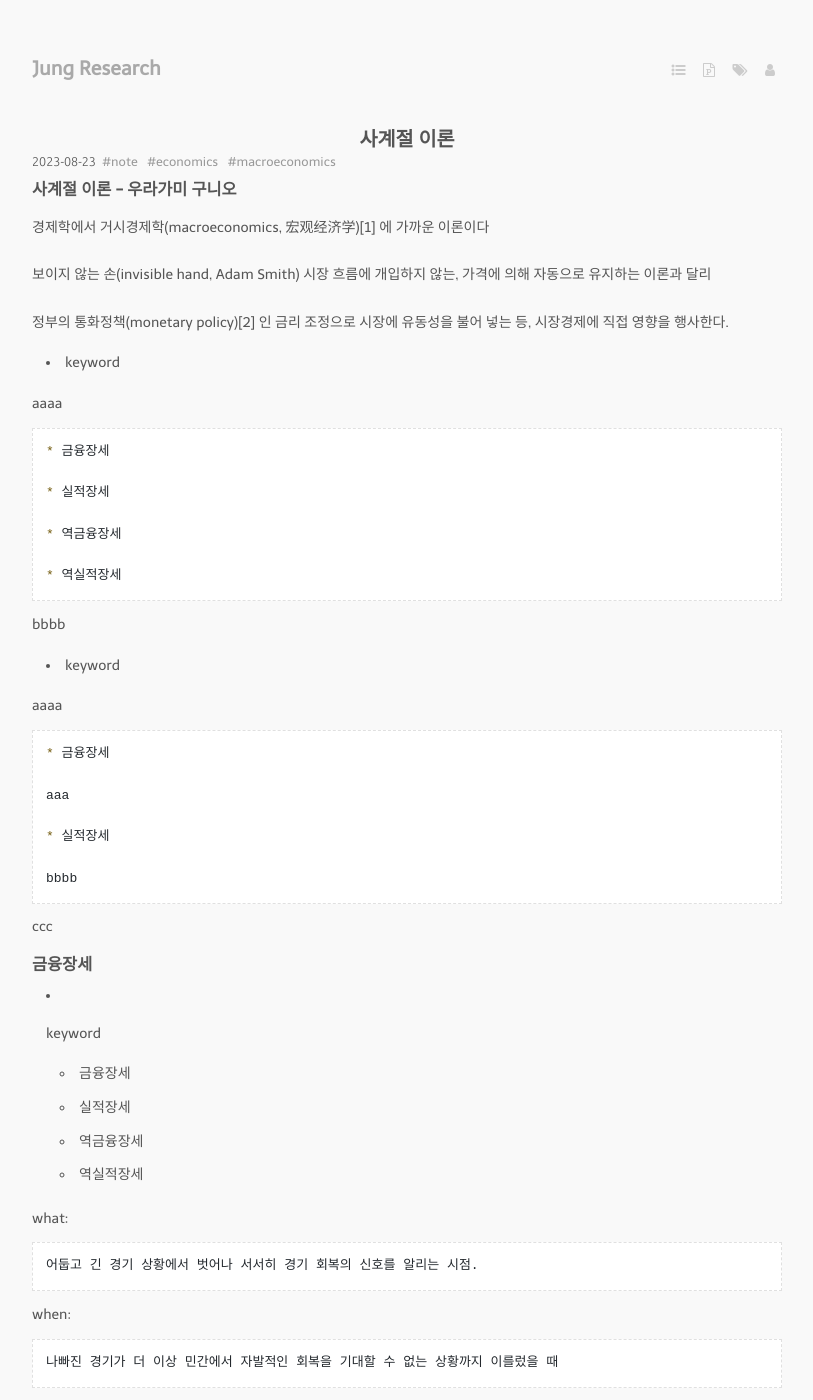
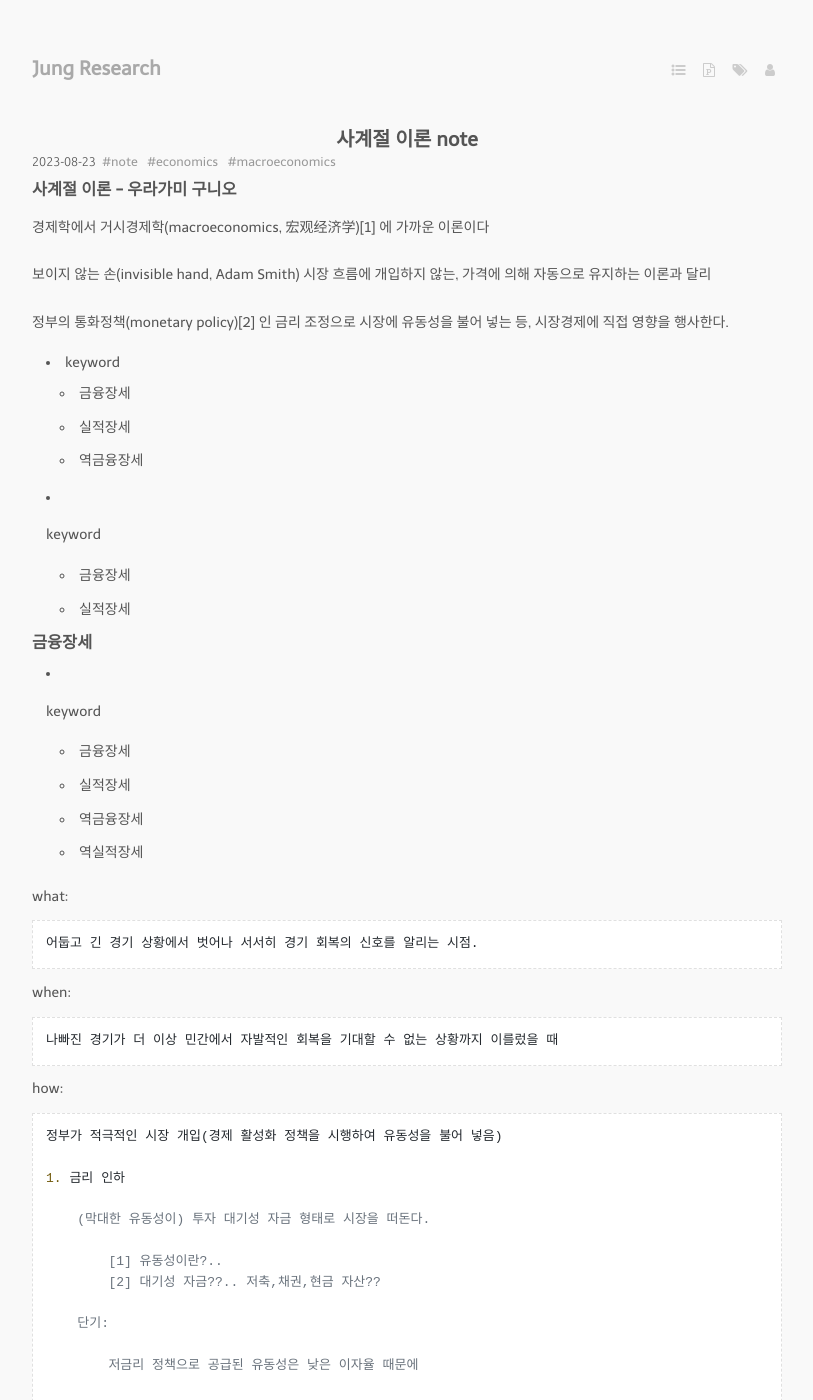
Before and after one commit to jung-research/github.io, a Jekyll site: the page built from _posts/2023-08-23-season_theory.md, in a window 1280 px wide and 1400 px high. Shown: the whole window, without its empty margins (233-1046 px from the left). Built offline with Jekyll 4.4.1, drawn with Linux system fonts in a browser that asks for light colours; nearby versions of some CDN libraries; some web fonts are replaced.

Commit message:
mod season_theory

```diff
--- a/_posts/2023-08-23-season_theory.md
+++ b/_posts/2023-08-23-season_theory.md
@@ -1,10 +1,11 @@
 ---
-title: 사계절 이론
+title: 사계절 이론 note
 layout: post
 tags:
   - note
   - economics
   - macroeconomics
+
 ---
 
 ### 사계절 이론 - 우라가미 구니오
@@ -16,33 +17,15 @@ tags:
 정부의 통화정책(monetary policy)[2] 인 금리 조정으로 시장에 유동성을 불어 넣는 등, 시장경제에 직접 영향을 행사한다.
 
 * keyword
+  * 금융장세
+  * 실적장세
+  * 역금융장세
 
-aaaa
-
-    * 금융장세
-
-    * 실적장세
-
-    * 역금융장세
-
-    * 역실적장세
-
-bbbb
 
 * keyword
 
-aaaa
-
-    * 금융장세
-
-    aaa
-
-    * 실적장세
-
-    bbbb
-
-ccc
-
+  * 금융장세
+  * 실적장세
 
 ### 금융장세
 
```
